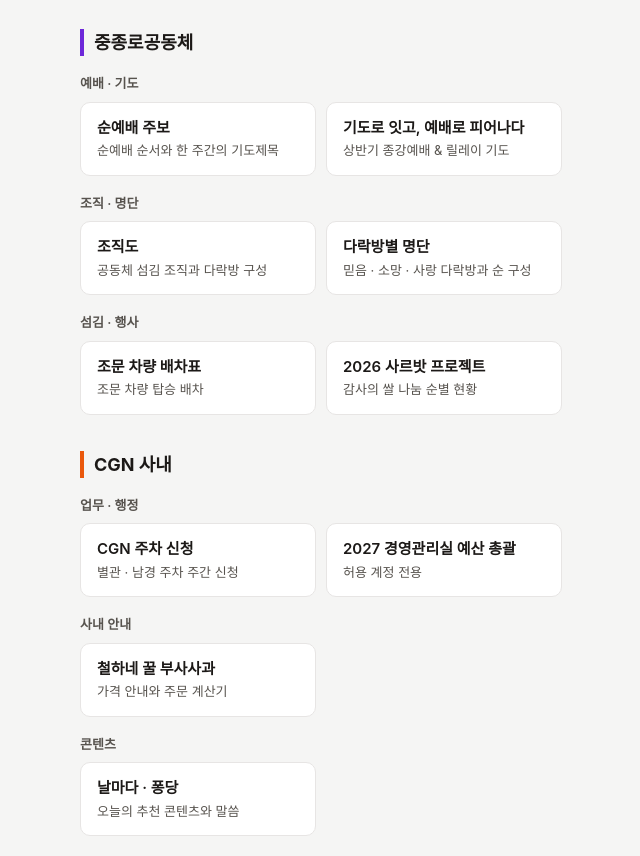
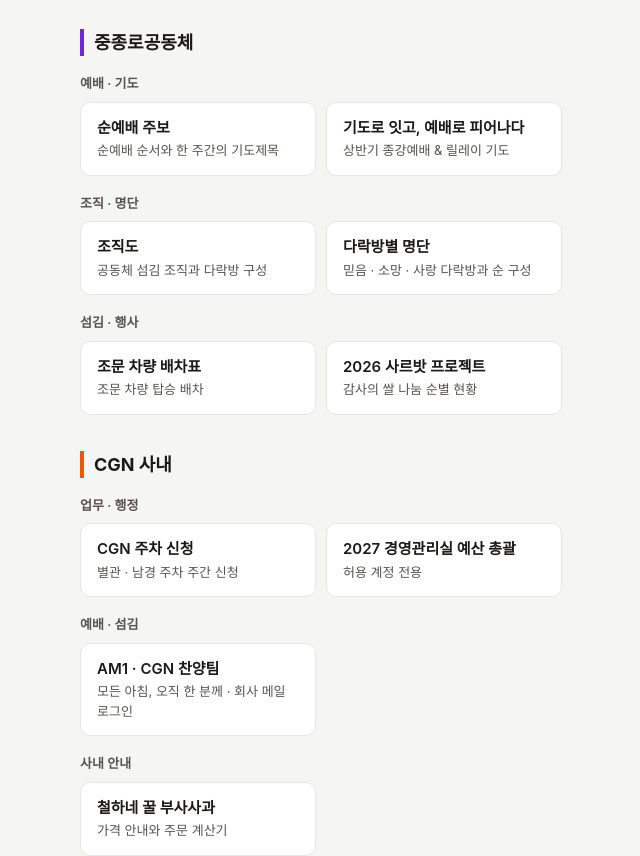
Before and after one commit to cgn210-alt/cgn210-alt.github.io, a plain HTML site: page index.html in a window 1280 px wide. Shown: the part 96-952 px from the top of the page, without its empty margins (196-836 px from the left). Drawn offline with Linux system fonts and the light colour scheme.

Commit message:
허브: AM1 · CGN 찬양팀 추가
Co-Authored-By: Claude Opus 5.5 <noreply@anthropic.com>

```diff
--- a/index.html
+++ b/index.html
@@ -117,6 +117,14 @@
       </a>
     </div>
 
+    <h3>예배 · 섬김</h3>
+    <div class="grid">
+      <a class="card" href="https://cgn210-alt.github.io/cgn-praise/">
+        <div class="name">AM1 · CGN 찬양팀</div>
+        <div class="desc">모든 아침, 오직 한 분께 · 회사 메일 로그인</div>
+      </a>
+    </div>
+
     <h3>사내 안내</h3>
     <div class="grid">
       <a class="card" href="https://cgn210-alt.github.io/cgn-apple/">
```
